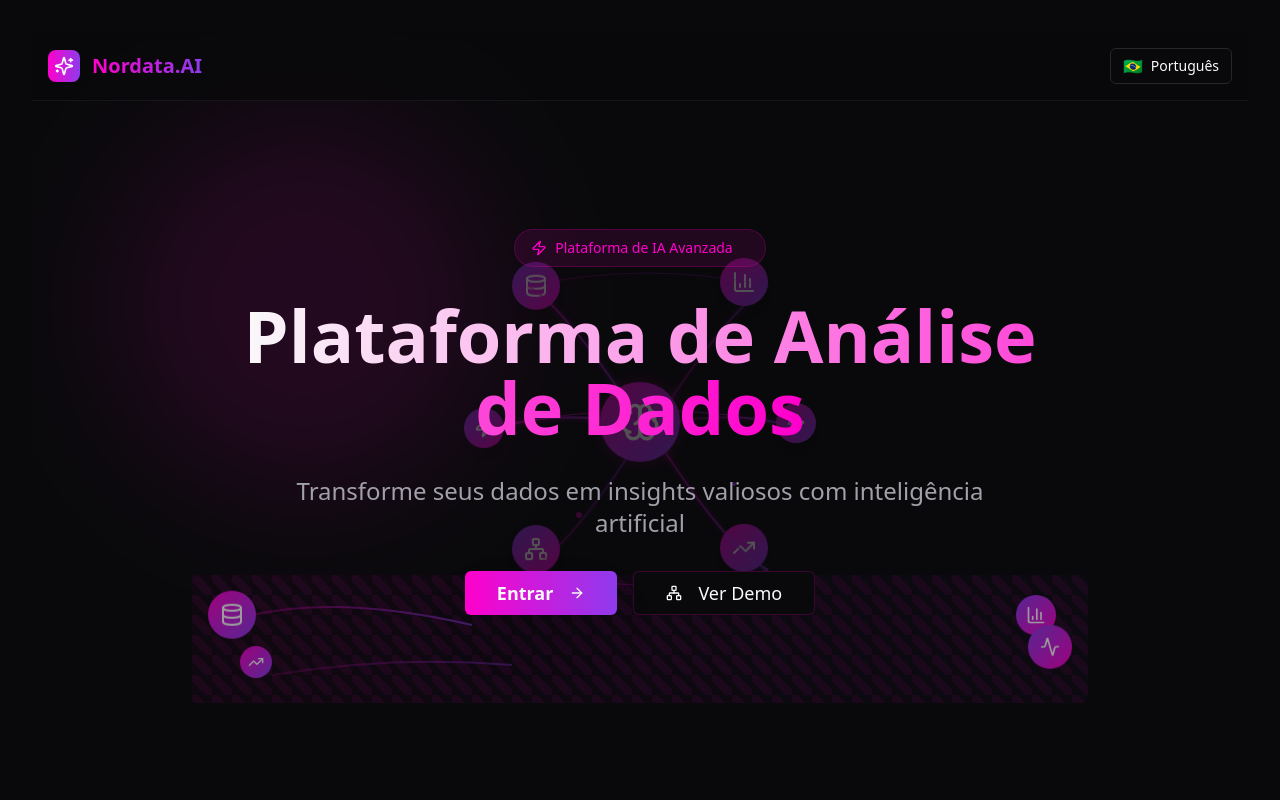
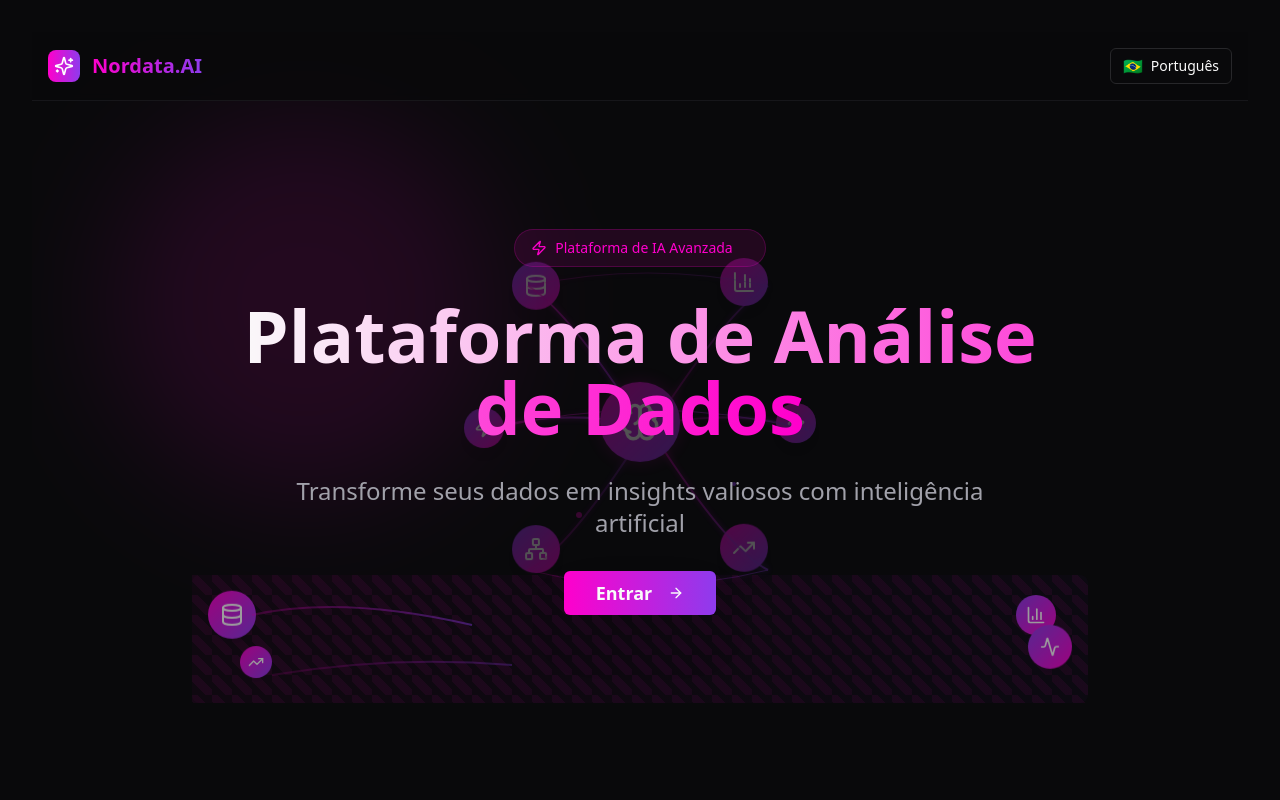
Before and after one commit to JorgeEmiliano80/nordata-paltform, a React (Vite) app: page / in a window 1280 px wide. Shown: the top 800 px of the page. Built offline with nearby package versions, Linux system fonts and the light colour scheme.

Commit message:
Fix: Remove Demo button and login redirect
The "Ver Demo" button has been removed from the landing page. Additionally, the "Entrar" button's redirection logic has been corrected to ensure users are properly navigated to the login page.

```diff
--- a/src/pages/Index.tsx
+++ b/src/pages/Index.tsx
@@ -1,6 +1,6 @@
-
 import { useState, useEffect } from 'react';
 import { useTranslation } from 'react-i18next';
+import { useNavigate } from 'react-router-dom';
 import { Shield, Database, Brain, Users, FileText, BarChart3, ArrowRight, Sparkles, Zap, Network } from 'lucide-react';
 import { Button } from '@/components/ui/button';
 import { Card, CardContent, CardDescription, CardHeader, CardTitle } from '@/components/ui/card';
@@ -14,6 +14,7 @@ const Index = () => {
   const [showSetup, setShowSetup] = useState(false);
   const [mousePosition, setMousePosition] = useState({ x: 0, y: 0 });
   const { t } = useTranslation();
+  const navigate = useNavigate();
 
   useEffect(() => {
     const handleMouseMove = (e: MouseEvent) => {
@@ -53,6 +54,10 @@ const Index = () => {
       delay: "300ms"
     }
   ];
+
+  const handleLoginClick = () => {
+    navigate('/login');
+  };
 
   if (showSetup) {
     return (
@@ -130,25 +135,15 @@ const Index = () => {
             </p>
 
             {/* CTA Buttons */}
-            <div className="flex flex-col sm:flex-row gap-4 justify-center items-center mt-12">
+            <div className="flex justify-center items-center mt-12">
               <Button
                 size="lg"
-                className="group relative bg-gradient-to-r from-primary to-accent hover:from-primary/90 hover:to-accent/90 px-8 py-4 text-lg font-semibold shadow-2xl hover:shadow-primary/25 transition-all duration-300"
-                asChild
+                className="group relative bg-gradient-to-r from-primary to-accent hover:from-primary/90 hover:to-accent/90 px-8 py-4 text-lg font-semibold shadow-2xl hover:shadow-primary/25 transition-all duration-300 hover:scale-105 hover:shadow-lg"
+                onClick={handleLoginClick}
               >
-                <a href="/login" className="flex items-center space-x-2">
-                  <span>{t('nav.login')}</span>
-                  <ArrowRight className="w-5 h-5 group-hover:translate-x-1 transition-transform" />
-                </a>
-              </Button>
-
-              <Button
-                variant="outline"
-                size="lg"
-                className="group border-primary/20 hover:border-primary/40 hover:bg-primary/5 px-8 py-4 text-lg transition-all duration-300"
-              >
-                <Network className="w-5 h-5 mr-2 group-hover:rotate-12 transition-transform" />
-                Ver Demo
+                <span>{t('nav.login')}</span>
+                <ArrowRight className="w-5 h-5 ml-2 group-hover:translate-x-1 transition-transform" />
+                <div className="absolute inset-0 bg-gradient-to-r from-primary/20 to-accent/20 rounded-md blur-xl opacity-0 group-hover:opacity-100 transition-opacity duration-300 -z-10" />
               </Button>
             </div>
           </div>
```
